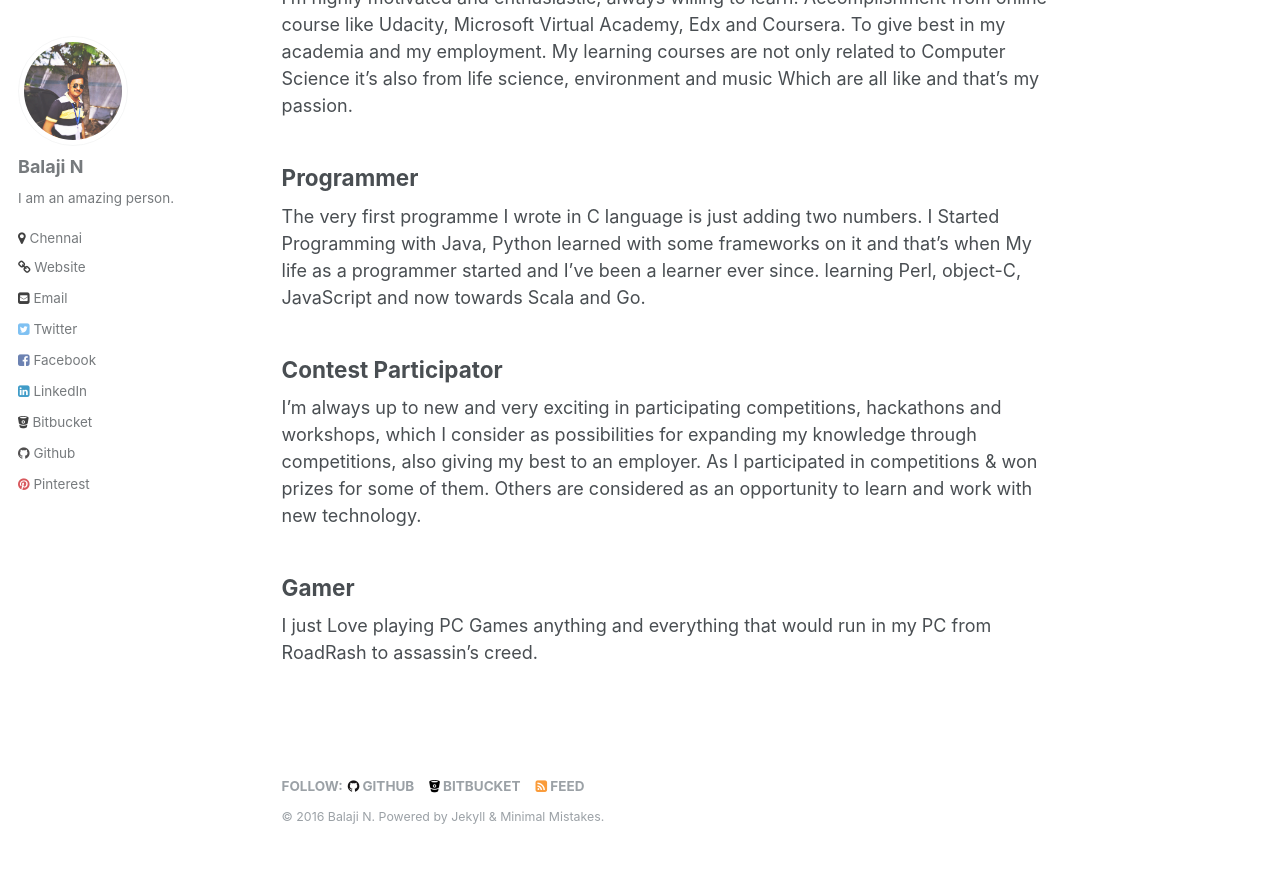
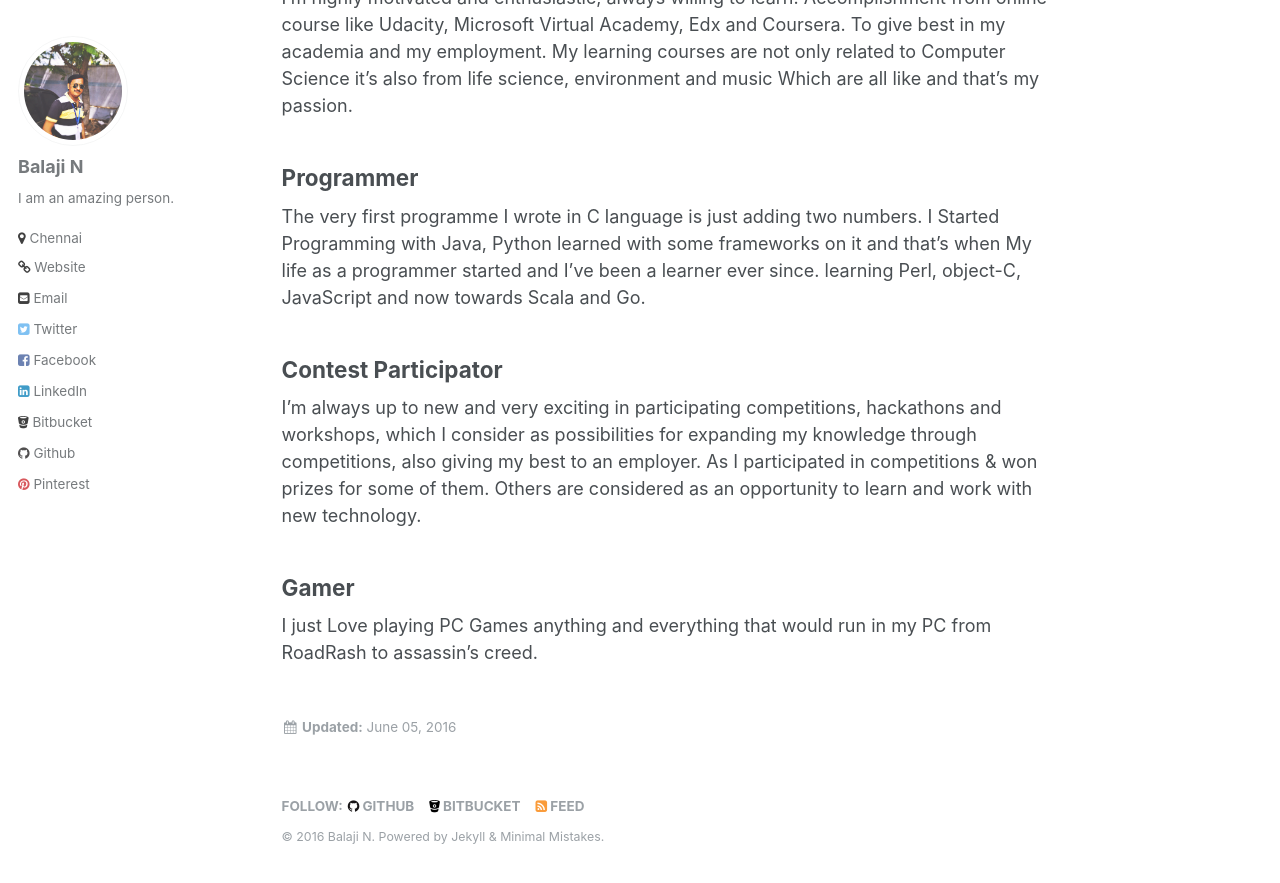
Before and after one commit to balajincse/balajincse.github.io, a Jekyll site: the page built from _pages/about.md, in a window 1280 px wide and 900 px high, scrolled down 760 px. Shown: the top 883 px of the window. Built offline with Jekyll 4.4.1, drawn with Linux system fonts in a browser that asks for light colours.

Commit message:
update about page

```diff
--- a/_pages/about.md
+++ b/_pages/about.md
@@ -4,6 +4,7 @@ title: "About"
 header:
   image: Lotus-Flower-Sunset.jpg
   caption: "Photo credit: [**Balaji N**](http://balajincse.github.io//about/)"
+modified: 2016-06-05
 ---
 
 {% include base_path %}
```
